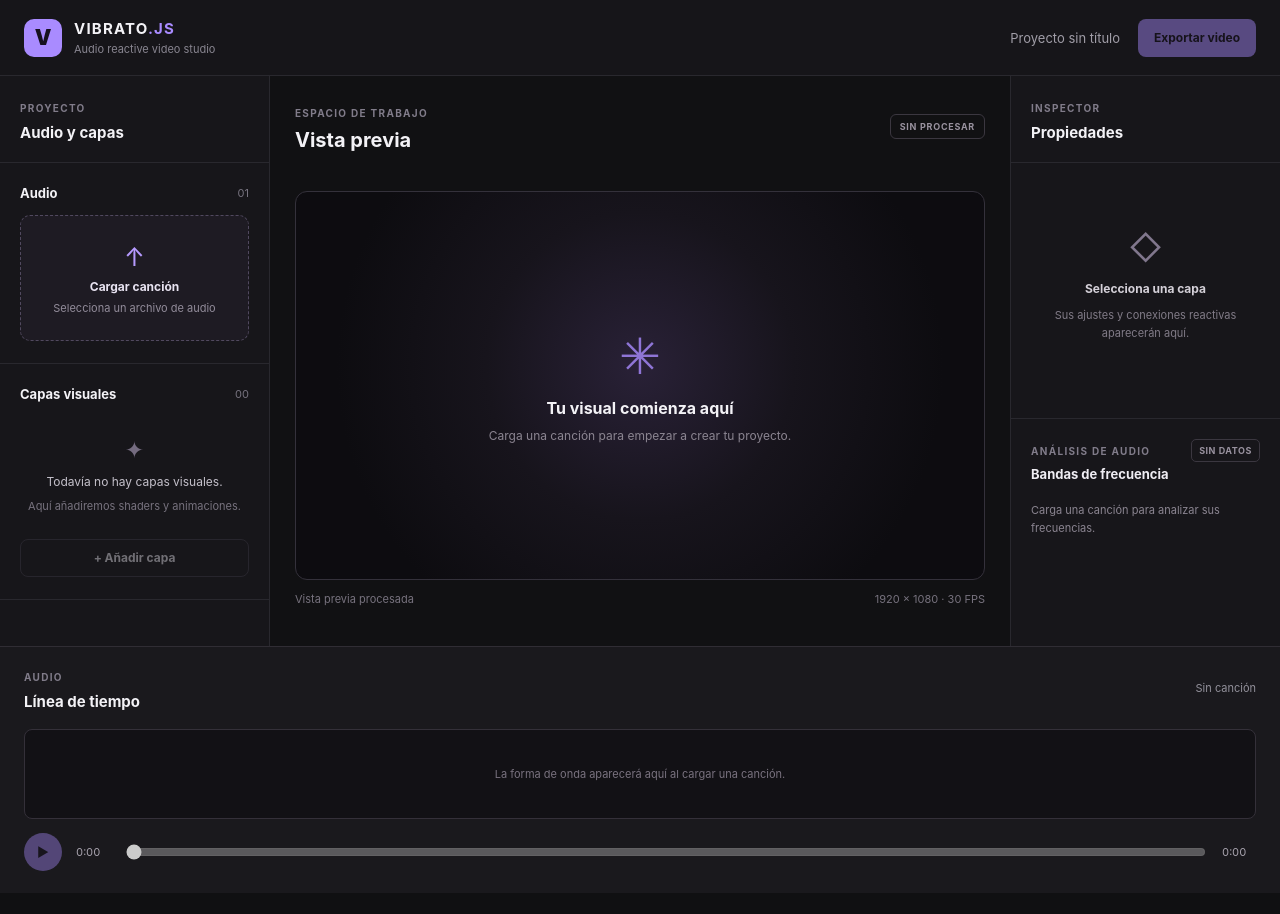
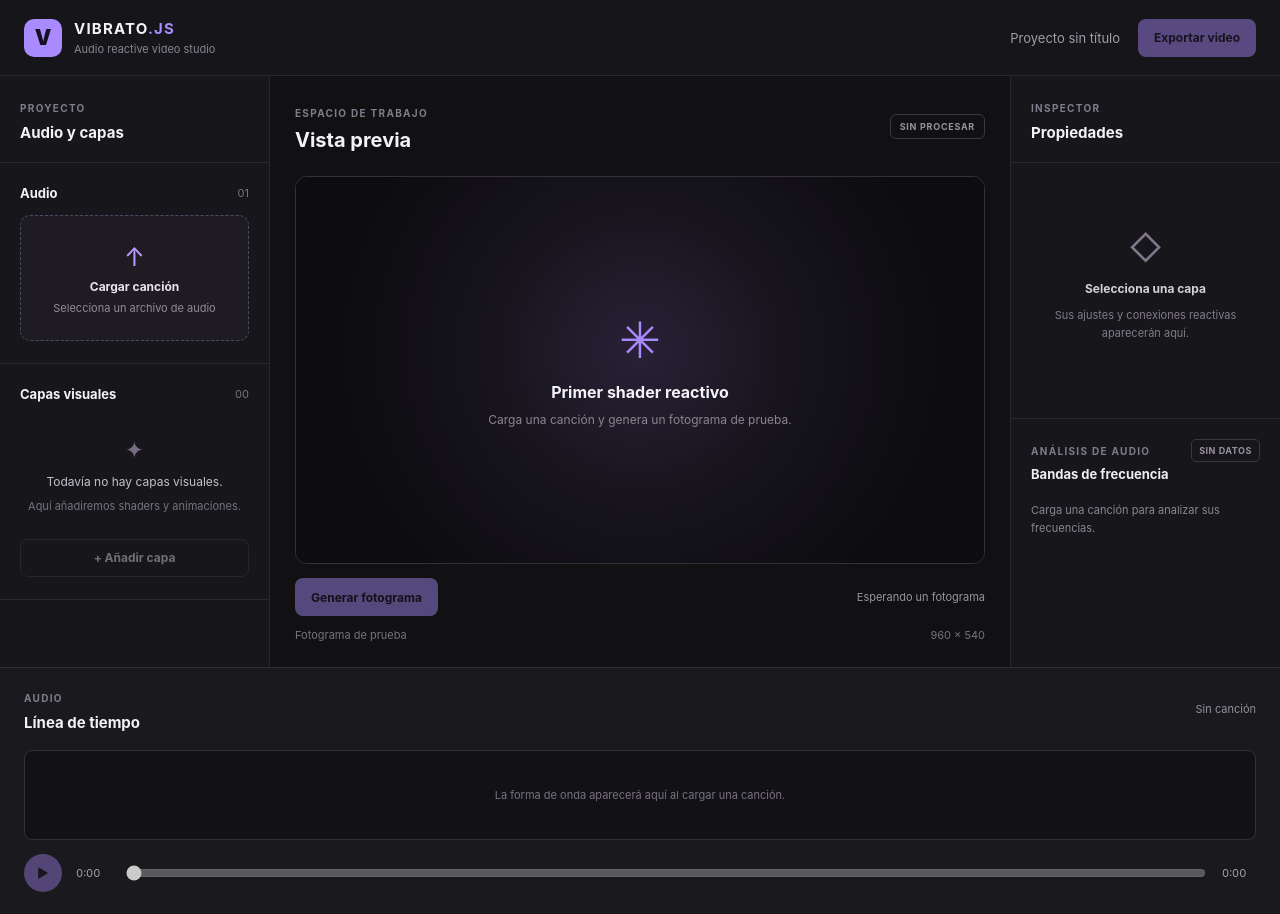
Before and after one commit to DiegoMaioneVallarino/Vibrato.js, a React (Vite) app in the folder vibrato.js/: page / in a window 1280 px wide. Before the commit the page ends 893 px from the top, so only its background shows below. Built offline with nearby package versions, Linux system fonts and the light colour scheme.

Commit message:
feat: render audio-reactive shader frames

```diff
--- a/vibrato.js/src/app/App.tsx
+++ b/vibrato.js/src/app/App.tsx
@@ -2,6 +2,9 @@ import { useEffect, useRef, useState } from "react";
 
 import { generateWaveform } from "../features/audio/analysis/generateWaveform";
 import { Waveform } from "../features/audio/components/Waveform";
+
+
+import { ReactiveFramePreview } from "../features/visualizer/components/ReactiveFramePreview";
 
 import "./App.css";
 
@@ -328,21 +331,16 @@ const currentFrequencyPoint = frequencyAnalysis
           </div>
 
           <div className="preview-container">
-            <div className="preview-screen">
-              <div className="preview-empty">
-                <div className="preview-symbol">✳</div>
-                <h2>Tu visual comienza aquí</h2>
-                <p>
-                  Carga una canción para empezar a crear tu proyecto.
-                </p>
-              </div>
-            </div>
+  <ReactiveFramePreview
+    currentTime={currentTime}
+    frequencyPoint={currentFrequencyPoint}
+  />
 
-            <div className="preview-footer">
-              <span>Vista previa procesada</span>
-              <span>1920 × 1080 · 30 FPS</span>
-            </div>
-          </div>
+  <div className="preview-footer">
+    <span>Fotograma de prueba</span>
+    <span>960 × 540</span>
+  </div>
+</div>
         </section>
 
         <aside className="panel properties">
--- /dev/null
+++ b/vibrato.js/src/features/visualizer/components/ReactiveFramePreview.css
@@ -0,0 +1,92 @@
+.reactive-preview {
+  width: 100%;
+}
+
+.reactive-preview-screen {
+  position: relative;
+
+  width: 100%;
+  aspect-ratio: 16 / 9;
+
+  overflow: hidden;
+
+  border: 1px solid #34313b;
+  border-radius: 12px;
+
+  background: #0d0c10;
+}
+
+.reactive-preview-canvas {
+  display: block;
+
+  width: 100%;
+  height: 100%;
+}
+
+.reactive-preview-placeholder {
+  position: absolute;
+  inset: 0;
+
+  display: flex;
+  flex-direction: column;
+  align-items: center;
+  justify-content: center;
+
+  padding: 20px;
+
+  background:
+    radial-gradient(
+      circle at 50% 45%,
+      #292137 0%,
+      #17141c 38%,
+      #0d0c10 75%
+    );
+
+  text-align: center;
+}
+
+.reactive-preview-placeholder span {
+  margin-bottom: 12px;
+
+  color: #a98bff;
+  font-size: 50px;
+}
+
+.reactive-preview-placeholder strong {
+  color: #f3f2f6;
+  font-size: 16px;
+}
+
+.reactive-preview-placeholder p {
+  margin: 8px 0 0;
+
+  color: #8b8591;
+  font-size: 12px;
+  line-height: 1.6;
+}
+
+.reactive-preview-controls {
+  display: flex;
+  align-items: center;
+  justify-content: space-between;
+  gap: 12px;
+
+  padding-top: 14px;
+}
+
+.reactive-preview-controls > span {
+  color: #99939f;
+  font-size: 11px;
+  text-align: right;
+}
+
+@media (max-width: 650px) {
+  .reactive-preview-controls {
+    align-items: flex-start;
+    flex-direction: column;
+  }
+
+  .reactive-preview-controls > span {
+    text-align: left;
+  }
+}
--- /dev/null
+++ b/vibrato.js/src/features/visualizer/components/ReactiveFramePreview.tsx
@@ -0,0 +1,108 @@
+import { useRef, useState } from "react";
+
+import type { FrequencyPoint } from "../../audio/analysis/analyzeFrequencyBands";
+import { renderReactiveFrame } from "../shaders/renderReactiveFrame";
+
+import "./ReactiveFramePreview.css";
+
+type ReactiveFramePreviewProps = {
+  currentTime: number;
+  frequencyPoint: FrequencyPoint | null;
+};
+
+type RenderedFrameInfo = {
+  time: number;
+  bass: number;
+};
+
+export function ReactiveFramePreview({
+  currentTime,
+  frequencyPoint,
+}: ReactiveFramePreviewProps) {
+  const canvasRef = useRef<HTMLCanvasElement | null>(null);
+
+  const [renderedFrame, setRenderedFrame] =
+    useState<RenderedFrameInfo | null>(null);
+
+  const [error, setError] = useState<string | null>(null);
+
+  function handleRenderFrame() {
+    const canvas = canvasRef.current;
+
+    if (!canvas || !frequencyPoint) {
+      return;
+    }
+
+    try {
+      setError(null);
+
+      renderReactiveFrame(canvas, {
+        time: currentTime,
+        bass: frequencyPoint.low,
+      });
+
+      setRenderedFrame({
+        time: currentTime,
+        bass: frequencyPoint.low,
+      });
+    } catch (renderError) {
+      console.error("Error al generar el fotograma:", renderError);
+
+      setError(
+        renderError instanceof Error
+          ? renderError.message
+          : "No se pudo generar el fotograma."
+      );
+    }
+  }
+
+  return (
+    <div className="reactive-preview">
+      <div className="reactive-preview-screen">
+        <canvas
+          ref={canvasRef}
+          width={960}
+          height={540}
+          className="reactive-preview-canvas"
+          aria-label="Fotograma generado del shader reactivo"
+        />
+
+        {!renderedFrame && (
+          <div className="reactive-preview-placeholder">
+            <span>✳</span>
+            <strong>Primer shader reactivo</strong>
+            <p>
+              Carga una canción y genera un fotograma de prueba.
+            </p>
+          </div>
+        )}
+      </div>
+
+      <div className="reactive-preview-controls">
+        <button
+          type="button"
+          className="button button-primary"
+          onClick={handleRenderFrame}
+          disabled={!frequencyPoint}
+        >
+          Generar fotograma
+        </button>
+
+        {renderedFrame ? (
+          <span>
+            Fotograma: {renderedFrame.time.toFixed(2)} s · Bajos:{" "}
+            {Math.round(renderedFrame.bass)}%
+          </span>
+        ) : (
+          <span>Esperando un fotograma</span>
+        )}
+      </div>
+
+      {error && (
+        <p className="error-message" role="alert">
+          {error}
+        </p>
+      )}
+    </div>
+  );
+}
--- /dev/null
+++ b/vibrato.js/src/features/visualizer/shaders/renderReactiveFrame.ts
@@ -0,0 +1,188 @@
+export type ReactiveFrameOptions = {
+  time: number;
+  bass: number;
+};
+
+const vertexShaderSource = `
+  attribute vec2 a_position;
+
+  void main() {
+    gl_Position = vec4(a_position, 0.0, 1.0);
+  }
+`;
+
+const fragmentShaderSource = `
+  precision mediump float;
+
+  uniform vec2 u_resolution;
+  uniform float u_time;
+  uniform float u_bass;
+
+  void main() {
+    vec2 uv = gl_FragCoord.xy / u_resolution.xy;
+    vec2 centered = uv - 0.5;
+
+    // Corrige la proporción para que el centro conserve su forma.
+    centered.x *= u_resolution.x / u_resolution.y;
+
+    float distanceFromCenter = length(centered);
+
+    // La intensidad de bajos controla el tamaño del resplandor.
+    float glowSize = 0.12 + u_bass * 0.22;
+
+    float glow = glowSize / (distanceFromCenter + 0.16);
+
+    // Movimiento calculado a partir del tiempo exacto del fotograma.
+    float wave = sin(
+      centered.x * 8.0 +
+      centered.y * 5.0 +
+      u_time * 1.5
+    );
+
+    float waveStrength = 0.04 + u_bass * 0.16;
+
+    vec3 background = vec3(0.025, 0.015, 0.05);
+    vec3 glowColor = vec3(0.45, 0.20, 0.85);
+
+    vec3 color = background + glowColor * glow;
+    color += wave * waveStrength * glowColor;
+
+    gl_FragColor = vec4(color, 1.0);
+  }
+`;
+
+function compileShader(
+  gl: WebGLRenderingContext,
+  type: number,
+  source: string
+): WebGLShader {
+  const shader = gl.createShader(type);
+
+  if (!shader) {
+    throw new Error("No se pudo crear el shader.");
+  }
+
+  gl.shaderSource(shader, source);
+  gl.compileShader(shader);
+
+  if (!gl.getShaderParameter(shader, gl.COMPILE_STATUS)) {
+    const message = gl.getShaderInfoLog(shader);
+
+    gl.deleteShader(shader);
+
+    throw new Error(`Error al compilar el shader: ${message}`);
+  }
+
+  return shader;
+}
+
+export function renderReactiveFrame(
+  canvas: HTMLCanvasElement,
+  options: ReactiveFrameOptions
+): void {
+  const gl = canvas.getContext("webgl", {
+    preserveDrawingBuffer: true,
+  });
+
+  if (!gl) {
+    throw new Error("Tu navegador no pudo iniciar WebGL.");
+  }
+
+  const vertexShader = compileShader(
+    gl,
+    gl.VERTEX_SHADER,
+    vertexShaderSource
+  );
+
+  const fragmentShader = compileShader(
+    gl,
+    gl.FRAGMENT_SHADER,
+    fragmentShaderSource
+  );
+
+  const program = gl.createProgram();
+
+  if (!program) {
+    gl.deleteShader(vertexShader);
+    gl.deleteShader(fragmentShader);
+
+    throw new Error("No se pudo crear el programa del shader.");
+  }
+
+  gl.attachShader(program, vertexShader);
+  gl.attachShader(program, fragmentShader);
+  gl.linkProgram(program);
+
+  if (!gl.getProgramParameter(program, gl.LINK_STATUS)) {
+    const message = gl.getProgramInfoLog(program);
+
+    gl.deleteProgram(program);
+    gl.deleteShader(vertexShader);
+    gl.deleteShader(fragmentShader);
+
+    throw new Error(`Error al enlazar el shader: ${message}`);
+  }
+
+  const buffer = gl.createBuffer();
+
+  if (!buffer) {
+    gl.deleteProgram(program);
+    gl.deleteShader(vertexShader);
+    gl.deleteShader(fragmentShader);
+
+    throw new Error("No se pudo crear el buffer del shader.");
+  }
+
+  gl.useProgram(program);
+
+  gl.bindBuffer(gl.ARRAY_BUFFER, buffer);
+
+  gl.bufferData(
+    gl.ARRAY_BUFFER,
+    new Float32Array([
+      -1, -1,
+       1, -1,
+      -1,  1,
+      -1,  1,
+       1, -1,
+       1,  1,
+    ]),
+    gl.STATIC_DRAW
+  );
+
+  const positionLocation = gl.getAttribLocation(program, "a_position");
+
+  gl.enableVertexAttribArray(positionLocation);
+
+  gl.vertexAttribPointer(
+    positionLocation,
+    2,
+    gl.FLOAT,
+    false,
+    0,
+    0
+  );
+
+  const resolutionLocation = gl.getUniformLocation(
+    program,
+    "u_resolution"
+  );
+
+  const timeLocation = gl.getUniformLocation(program, "u_time");
+  const bassLocation = gl.getUniformLocation(program, "u_bass");
+
+  const bass = Math.max(0, Math.min(100, options.bass)) / 100;
+
+  gl.viewport(0, 0, canvas.width, canvas.height);
+
+  gl.uniform2f(resolutionLocation, canvas.width, canvas.height);
+  gl.uniform1f(timeLocation, options.time);
+  gl.uniform1f(bassLocation, bass);
+
+  gl.drawArrays(gl.TRIANGLES, 0, 6);
+
+  gl.deleteBuffer(buffer);
+  gl.deleteProgram(program);
+  gl.deleteShader(vertexShader);
+  gl.deleteShader(fragmentShader);
+}
```
